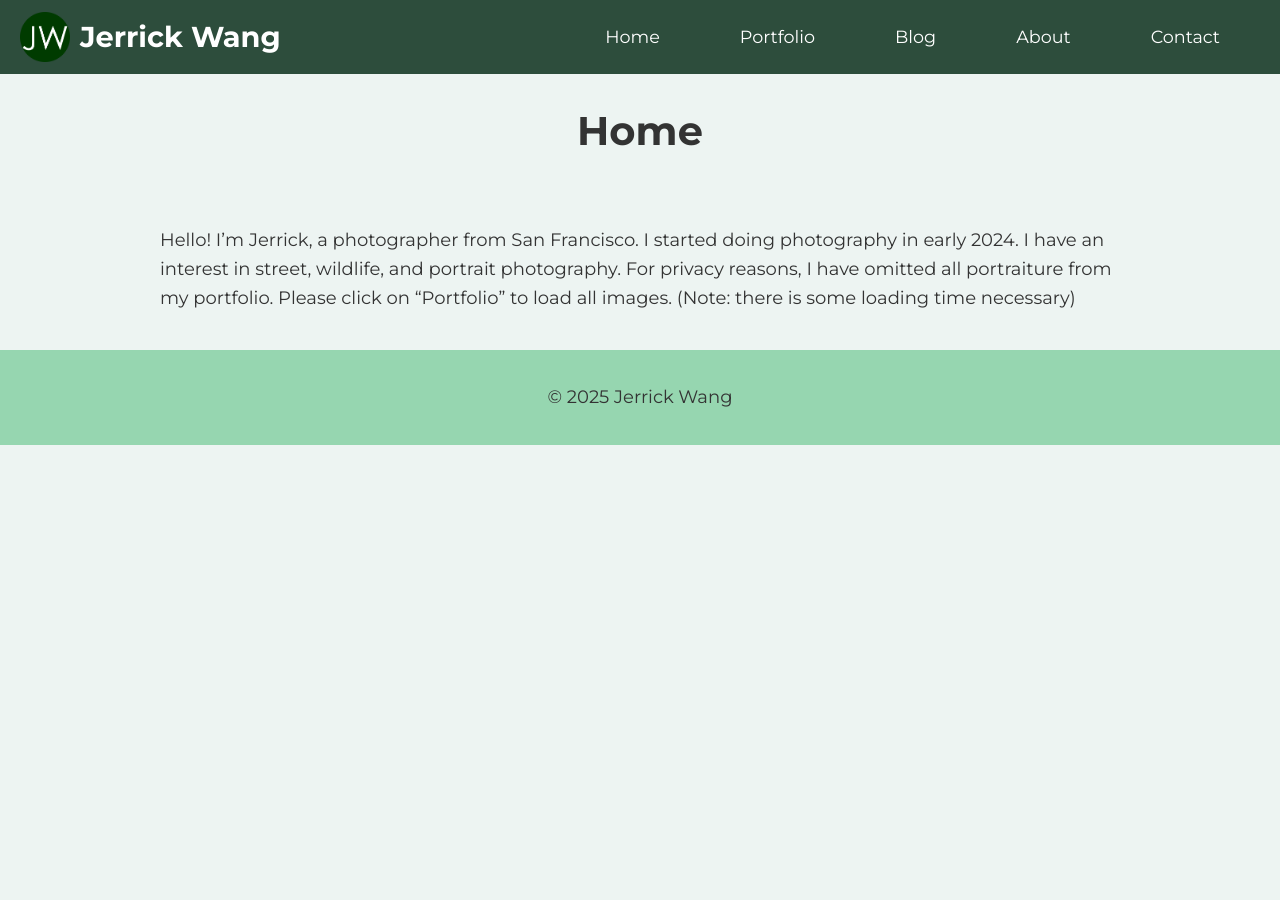
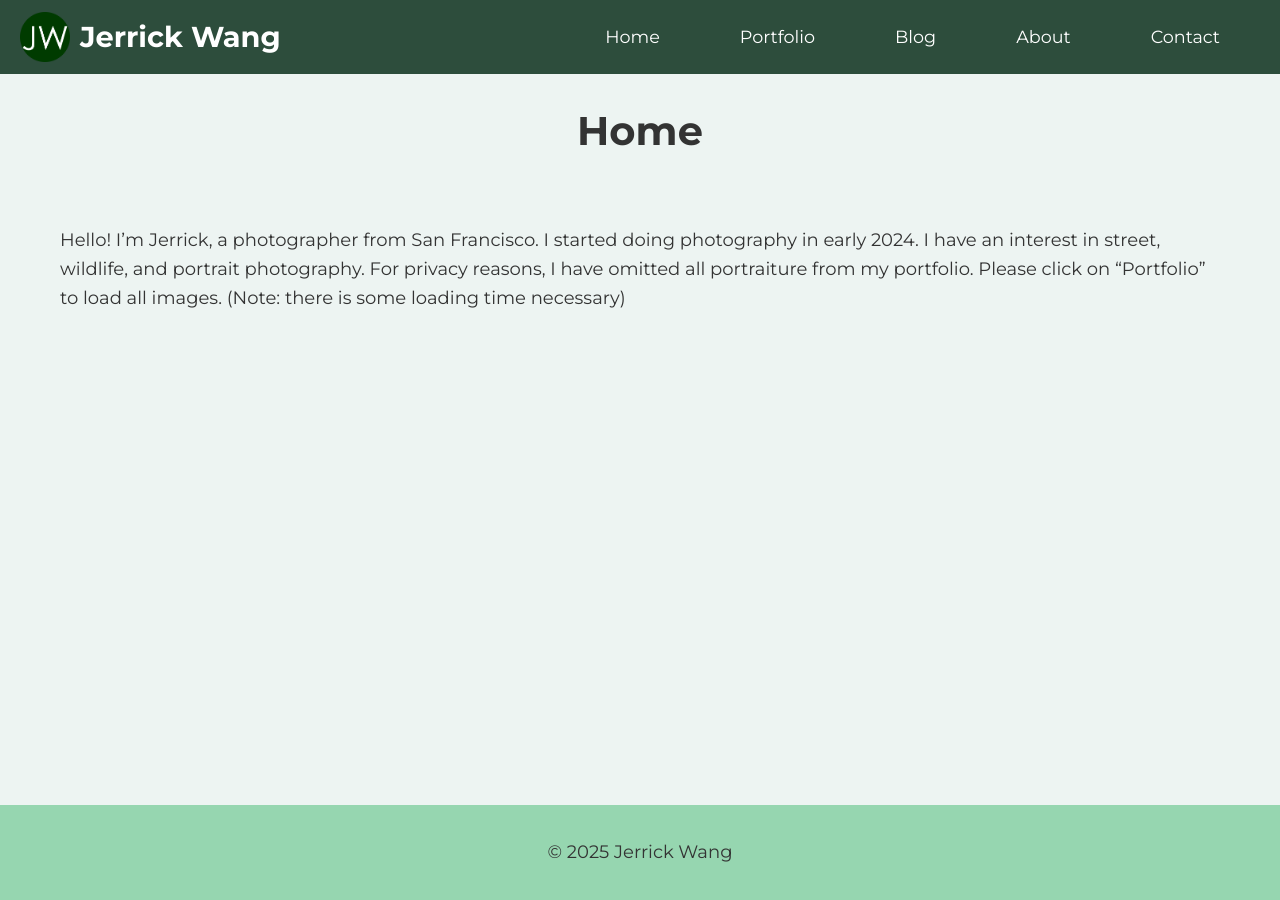
Before and after one commit to jerrickwang/jerrickwang.github.io, a Jekyll site: the page built from index.md, in a window 1280 px wide. Built offline with Jekyll 4.4.1, drawn with Linux system fonts in a browser that asks for light colours.

Commit message:
Update style.css

```diff
--- a/assets/css/style.css
+++ b/assets/css/style.css
@@ -11,6 +11,9 @@ body {
   color: #333; /* Default text color */
   box-sizing: border-box; /* Applies box-sizing globally */
   font-size: 18px; /* Base font size */
+  display: flex;
+  flex-direction: column;
+  min-height: 100vh; /* Ensures the body takes the full viewport height */
 }
 
 /* Full-width navigation bar */
@@ -90,11 +93,12 @@ header h1 {
 
 /* Main content styling */
 main {
-  max-width: 1000px; /* Reduced maximum width for better alignment */
+  max-width: 1200px; /* Sets a consistent container width */
   width: 100%;
-  margin: 0 auto;
-  padding: 20px;
-  box-sizing: border-box;
+  margin: 0 auto; /* Centers the content horizontally */
+  padding: 20px; /* Standard padding for all pages */
+  box-sizing: border-box; /* Ensures padding does not affect width */
+  flex: 1; /* Fills the remaining space between header and footer */
 }
 
 /* Footer styling */
@@ -145,7 +149,7 @@ button:hover {
 }
 
 .image-container img {
-  max-width: 800px; /* Reduced maximum allowed width for images */
+  max-width: 500px;
   max-height: 500px;
   width: auto;
   height: auto;
@@ -212,7 +216,7 @@ button:hover {
 /* Blog Post Container */
 .blog-post-container {
   width: 100%;
-  max-width: 900px; /* Increased width for blog posts */
+  max-width: 800px; /* Ensures blog posts are narrower than main content */
   margin: 20px auto;
   padding: 20px;
   background-color: rgba(0, 0, 0, 0.1);
```
